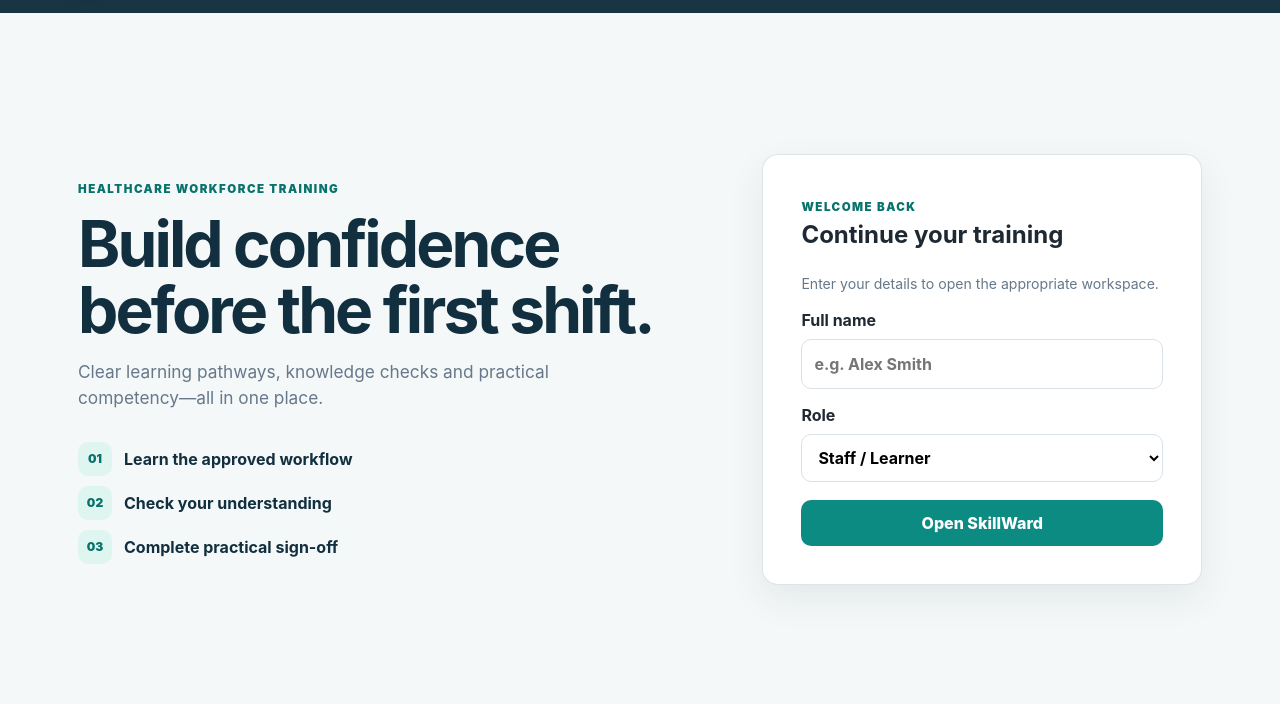
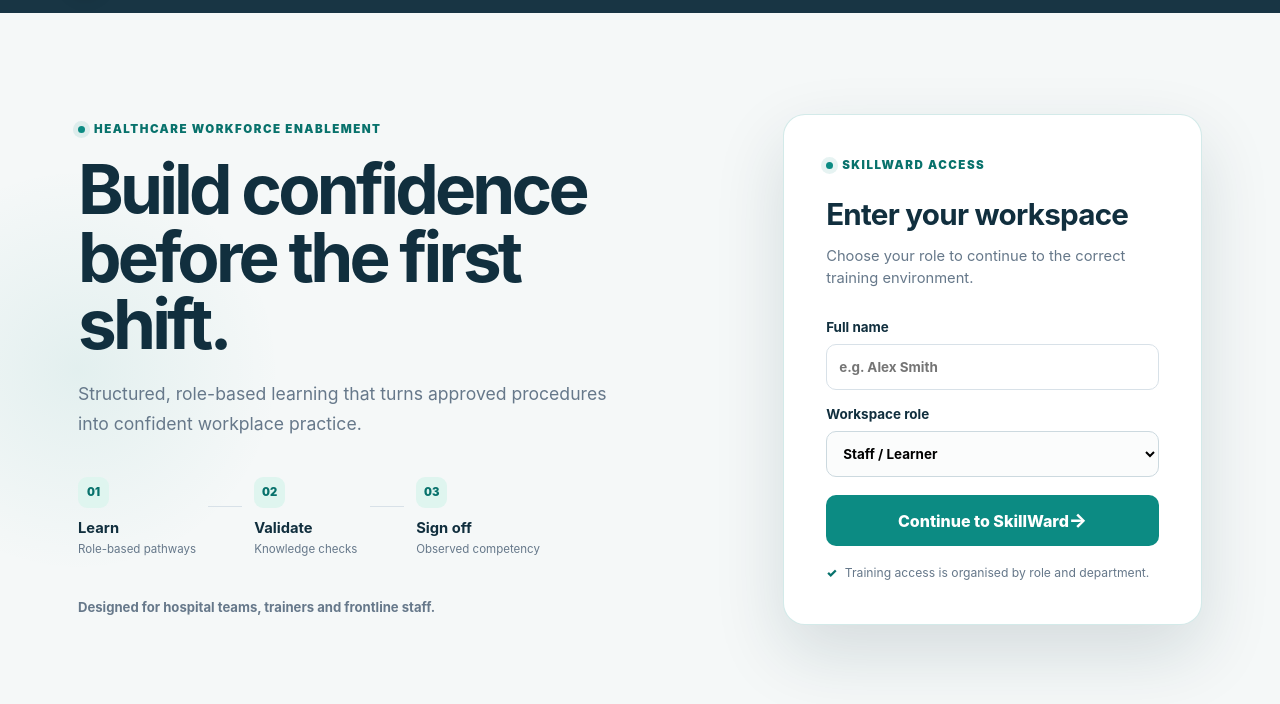
Before and after one commit to haalukaa/skillward-training, a plain HTML site: page index.html in a window 1280 px wide. Shown: the part 74-778 px from the top of the page. Drawn offline with Linux system fonts and the light colour scheme.

Commit message:
Publish finalized SkillWard training platform

```diff
--- a/app.js
+++ b/app.js
@@ -201,34 +201,38 @@ function renderLogin() {
   renderShell(`
     <div class="login-layout">
       <section class="login-intro">
-        <span class="eyebrow">HEALTHCARE WORKFORCE TRAINING</span>
+        <div class="login-label"><span></span> Healthcare workforce enablement</div>
         <h2>Build confidence before the first shift.</h2>
-        <p>Clear learning pathways, knowledge checks and practical competency—all in one place.</p>
-        <div class="login-benefits">
-          <div><span>01</span><strong>Learn the approved workflow</strong></div>
-          <div><span>02</span><strong>Check your understanding</strong></div>
-          <div><span>03</span><strong>Complete practical sign-off</strong></div>
+        <p>Structured, role-based learning that turns approved procedures into confident workplace practice.</p>
+        <div class="learning-flow" aria-label="SkillWard learning process">
+          <div><span>01</span><strong>Learn</strong><small>Role-based pathways</small></div>
+          <i aria-hidden="true"></i>
+          <div><span>02</span><strong>Validate</strong><small>Knowledge checks</small></div>
+          <i aria-hidden="true"></i>
+          <div><span>03</span><strong>Sign off</strong><small>Observed competency</small></div>
         </div>
+        <p class="login-platform-note">Designed for hospital teams, trainers and frontline staff.</p>
       </section>
       <section class="card login-card">
-        <span class="eyebrow">WELCOME BACK</span>
-        <h2>Continue your training</h2>
-        <p class="small">Enter your details to open the appropriate workspace.</p>
+        <div class="access-label"><span></span> SKILLWARD ACCESS</div>
+        <h2>Enter your workspace</h2>
+        <p class="login-card-intro">Choose your role to continue to the correct training environment.</p>
 
         <label>
-          Full name
+          <span>Full name</span>
           <input id="nameInput" type="text" placeholder="e.g. Alex Smith" />
         </label>
 
         <label>
-          Role
+          <span>Workspace role</span>
           <select id="roleInput">
             <option value="learner">Staff / Learner</option>
             <option value="trainer">Trainer</option>
           </select>
         </label>
 
-        <button class="btn btn-wide" id="loginBtn">Open SkillWard</button>
+        <button class="btn btn-wide login-submit" id="loginBtn">Continue to SkillWard <span aria-hidden="true">→</span></button>
+        <div class="access-note"><span aria-hidden="true">✓</span> Training access is organised by role and department.</div>
       </section>
     </div>
   `);
--- a/styles.css
+++ b/styles.css
@@ -144,63 +144,116 @@ textarea:focus-visible {
 .login-layout {
   min-height: calc(100vh - 154px);
   display: grid;
-  grid-template-columns: minmax(0, 1.15fr) minmax(380px, .85fr);
+  grid-template-columns: minmax(0, 1.18fr) minmax(390px, .82fr);
   align-items: center;
-  gap: clamp(40px, 7vw, 92px);
-  padding: 34px 0;
+  gap: clamp(48px, 8vw, 110px);
+  padding: 46px 0;
+  position: relative;
+}
+
+.login-layout::before {
+  content: "";
+  position: absolute;
+  width: 420px;
+  height: 420px;
+  left: -210px;
+  top: 50%;
+  transform: translateY(-50%);
+  border-radius: 50%;
+  background: radial-gradient(circle, rgba(12,139,131,.08), transparent 68%);
+  pointer-events: none;
 }
 
 .login-intro {
   max-width: 620px;
+  position: relative;
 }
 
 .login-intro h2 {
-  margin: 12px 0 16px;
+  margin: 18px 0 20px;
   color: var(--navy);
-  font-size: clamp(2.25rem, 5vw, 4.4rem);
-  line-height: 1.03;
-  letter-spacing: -.045em;
+  font-size: clamp(2.7rem, 5.4vw, 5rem);
+  line-height: .98;
+  letter-spacing: -.055em;
 }
+
+.login-intro h2 em { color: var(--teal); font-style: normal; }
 
 .login-intro > p {
   max-width: 560px;
   margin: 0;
   color: var(--muted);
-  font-size: 1.08rem;
+  font-size: 1.1rem;
+  line-height: 1.7;
 }
 
-.login-benefits {
-  display: grid;
-  gap: 10px;
-  margin-top: 32px;
+.login-label,
+.access-label {
+  display: flex;
+  align-items: center;
+  gap: 9px;
+  color: var(--teal-dark);
+  font-size: .72rem;
+  font-weight: 900;
+  letter-spacing: .13em;
+  text-transform: uppercase;
 }
 
-.login-benefits div {
+.login-label span,
+.access-label span {
+  width: 7px;
+  height: 7px;
+  border-radius: 50%;
+  background: var(--teal);
+  box-shadow: 0 0 0 5px rgba(12,139,131,.1);
+}
+
+.learning-flow {
   display: flex;
   align-items: center;
   gap: 12px;
-  color: var(--navy);
+  margin-top: 38px;
 }
 
-.login-benefits span {
-  width: 34px;
-  height: 34px;
-  border-radius: 10px;
+.learning-flow div { min-width: 104px; }
+.learning-flow div > span {
+  width: 31px;
+  height: 31px;
+  border-radius: 9px;
   display: grid;
   place-items: center;
   background: var(--mint);
   color: var(--teal-dark);
-  font-size: .75rem;
+  font-size: .7rem;
   font-weight: 900;
+  margin-bottom: 9px;
 }
+
+.learning-flow strong { display: block; color: var(--navy); font-size: .92rem; }
+.learning-flow small { display: block; color: var(--muted); font-size: .72rem; margin-top: 2px; }
+.learning-flow i { width: 34px; height: 1px; background: var(--line); margin-top: -22px; }
+.login-intro .login-platform-note { margin-top: 38px; font-size: .82rem; font-weight: 700; }
 
 .login-card {
   max-width: 520px;
   width: 100%;
-  padding: clamp(24px, 4vw, 38px);
+  padding: clamp(28px, 4vw, 42px);
+  border-color: rgba(12,139,131,.18);
+  border-radius: 22px;
+  box-shadow: 0 28px 70px rgba(17,47,62,.14);
 }
 
-.login-card h2 { margin-top: 0; }
+.login-card h2 { margin: 18px 0 8px; color: var(--navy); font-size: 1.85rem; letter-spacing: -.025em; }
+.login-card-intro { margin: 0 0 28px; color: var(--muted); font-size: .92rem; }
+.login-card label { color: var(--navy); font-size: .84rem; }
+.login-card input,
+.login-card select { border-color: #ccd9df; background: #fbfcfc; }
+.login-card input:focus,
+.login-card select:focus { border-color: var(--teal); background: white; }
+.login-submit { justify-content: space-between; padding-left: 18px; padding-right: 18px; margin-top: 12px; }
+.login-submit span { font-size: 1.2rem; }
+.access-note { display: flex; align-items: center; gap: 8px; margin-top: 18px; color: var(--muted); font-size: .76rem; }
+.access-note span { color: var(--teal-dark); font-weight: 900; }
 
 .department-heading {
   max-width: 760px;
@@ -836,6 +889,10 @@ th {
   .login-layout { padding-top: 6px; }
   .login-intro h2 { margin-top: 8px; }
   .login-benefits { margin-top: 24px; }
+  .learning-flow { align-items: flex-start; flex-direction: column; gap: 14px; }
+  .learning-flow div { display: grid; grid-template-columns: 34px 1fr; column-gap: 10px; min-width: 0; }
+  .learning-flow div > span { grid-row: 1 / 3; margin: 0; }
+  .learning-flow i { display: none; }
   .dashboard-hero { flex-direction: column; border-radius: 18px; }
   .progress-ring { width: 108px; height: 108px; flex-basis: 108px; }
   .progress-ring::before { width: 82px; height: 82px; }
```
Also changed, not shown: README.txt.
